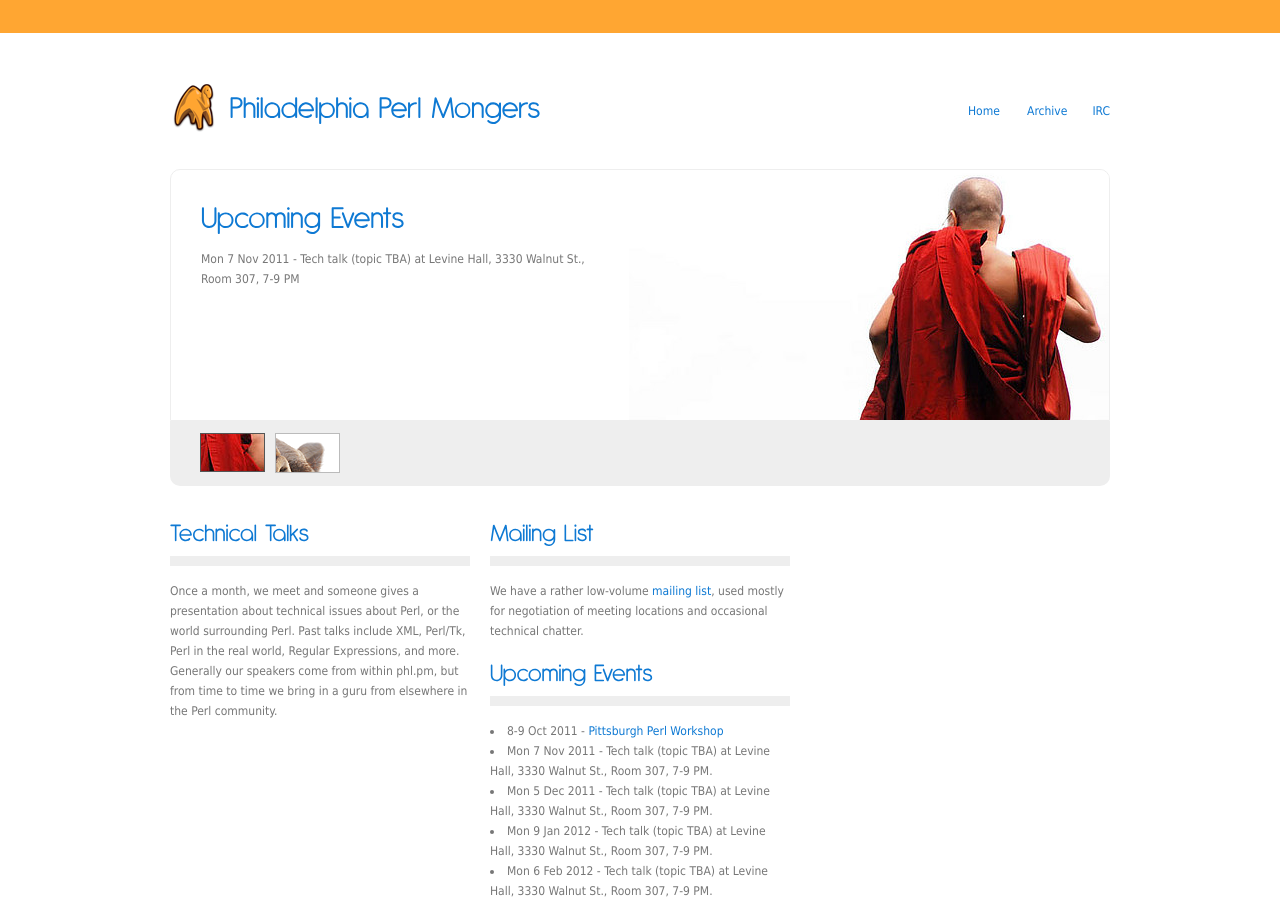
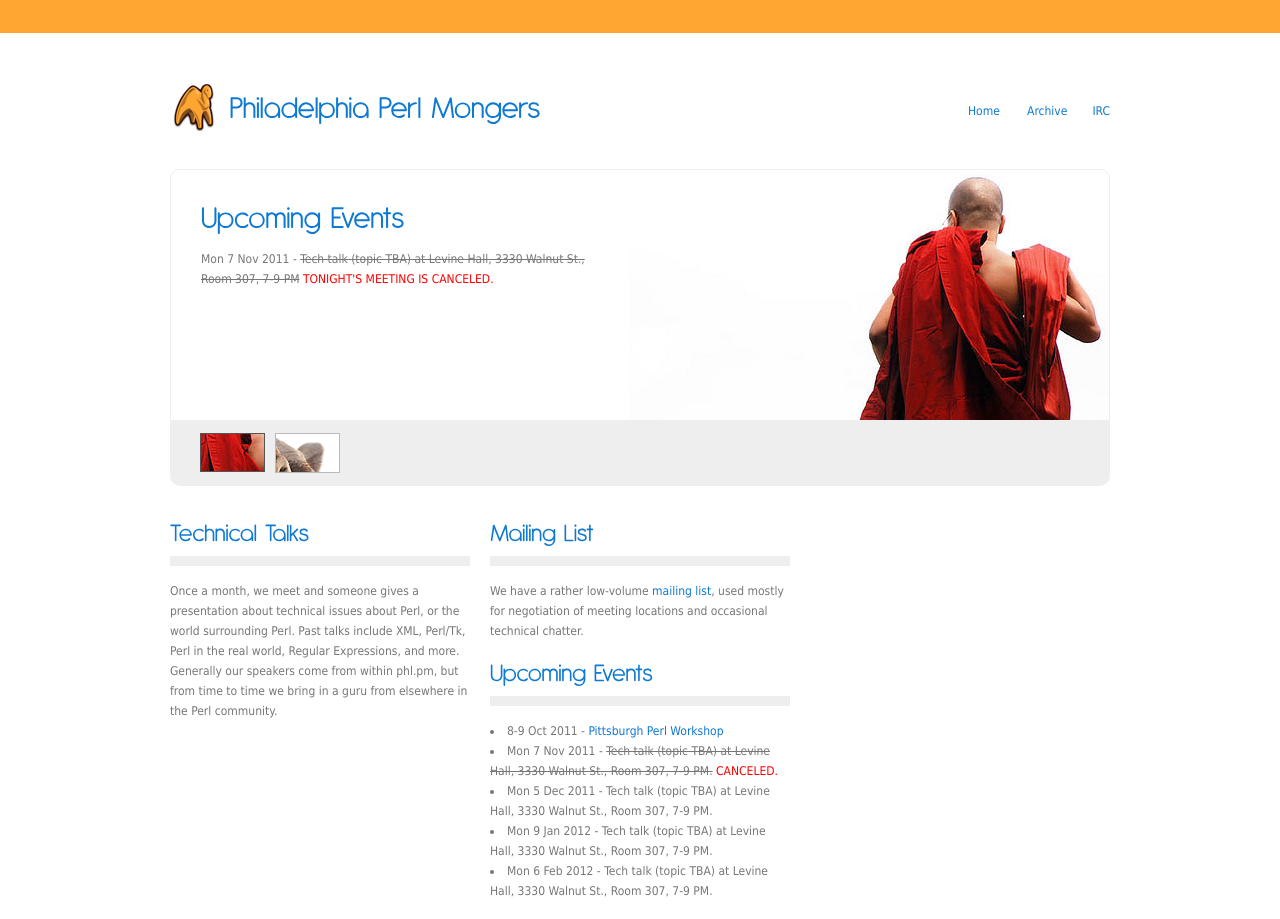
Before and after one commit to waltman/phl-pm-www, a plain HTML site: page index.html in a window 1280 px wide. Shown: the top 919 px of the page. Drawn offline with Linux system fonts and the light colour scheme; a script that the page names is missing.

Commit message:
canceled the november 7, 2011 meeting

```diff
--- a/index.html
+++ b/index.html
@@ -74,7 +74,7 @@
 				<div class="imageContainer"><img src="images/phl.pm.org-monk.png" alt="Image" /></div>
 				<div class="contentContainer">
 					<h2>Upcoming Events</h2>
-					<p>Mon 7 Nov 2011 - Tech talk (topic TBA) at Levine Hall, 3330 Walnut St., Room 307, 7-9 PM</p>
+					<p>Mon 7 Nov 2011 - <del>Tech talk (topic TBA) at Levine Hall, 3330 Walnut St., Room 307, 7-9 PM</del> <font color='red'>TONIGHT'S MEETING IS CANCELED.</font></p>
 					<!-- <p>Social meeting at <a href='http://www.noddinghead.com'>Nodding Head Brewpub</a>, 1516 Sansom St., Philadelphia. Monday August 1, 7 PM.</p> -->
 					<!-- <div class="extra"> -->
 					<!-- 	<p><strong>Al Newkirk will be speaking on Mongoose</strong></p><\!--<a href="https://www.google.com/calendar/embed?src=eh3h2aa01rk8s4rlqvrrdus8kg@group.calendar.google.com&ctz=America/New_York&gsessionid=t7dd2Mivtq_ddp6EY2507w&iframe=true&width=75%&height=75&" rel="prettyPhoto[iframes]" title="Show Philadelphia Perl Mongers Calendar">Show Calendar</a>-\-> -->
@@ -106,7 +106,7 @@
 				<h3>Upcoming Events</h3>
 				<ul>
 				        <li>8-9 Oct 2011 - <a href='http://pghpw.org'>Pittsburgh Perl Workshop</a></li>
-                                        <li>Mon 7 Nov 2011 - Tech talk (topic TBA) at Levine Hall, 3330 Walnut St., Room 307, 7-9 PM.</li>
+                                        <li>Mon 7 Nov 2011 - <del>Tech talk (topic TBA) at Levine Hall, 3330 Walnut St., Room 307, 7-9 PM.</del> <font color='red'>CANCELED.</font></li>
                                         <li>Mon 5 Dec 2011 - Tech talk (topic TBA) at Levine Hall, 3330 Walnut St., Room 307, 7-9 PM.</li>
                                         <li>Mon 9 Jan 2012 - Tech talk (topic TBA) at Levine Hall, 3330 Walnut St., Room 307, 7-9 PM.</li>
                                         <li>Mon 6 Feb 2012 - Tech talk (topic TBA) at Levine Hall, 3330 Walnut St., Room 307, 7-9 PM.</li>
```
